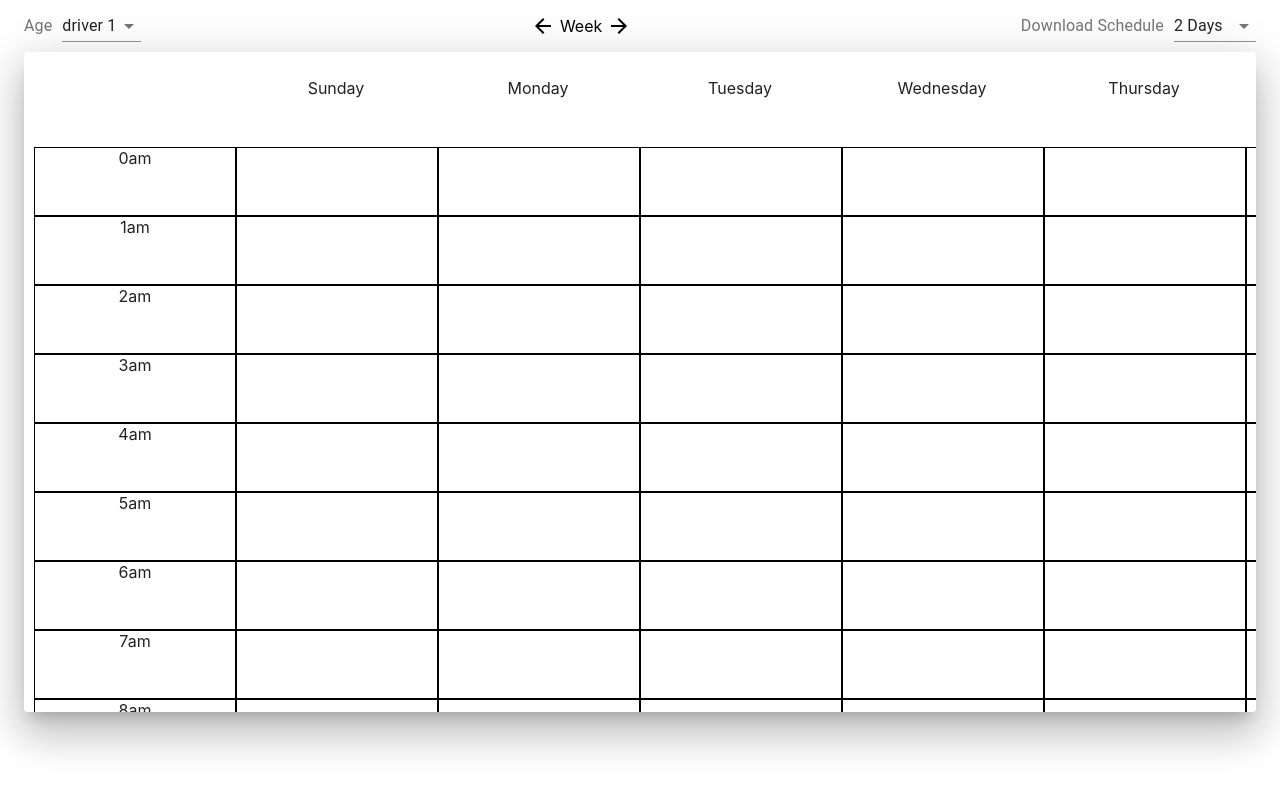
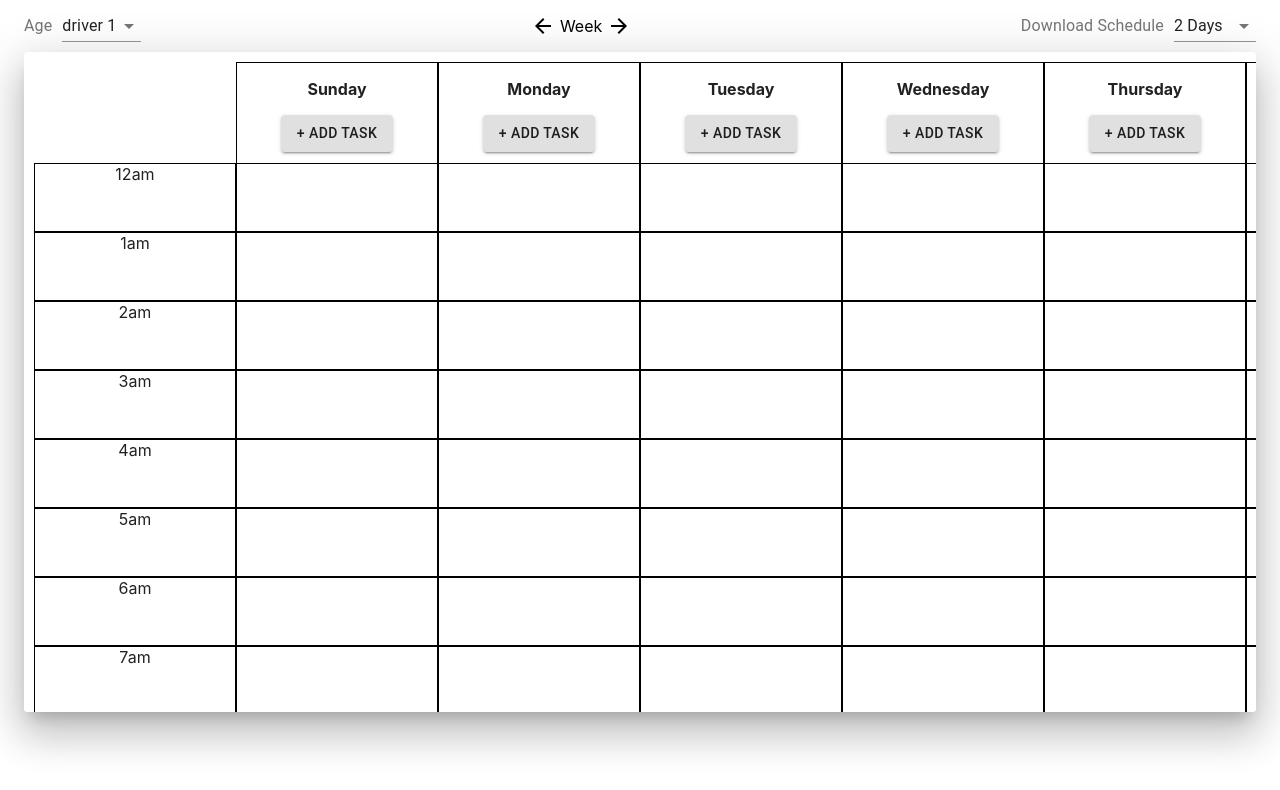
Before and after one commit to Leejoosub/Rose-Rocket-coding-challenge, a React (Create React App) app: page / in a window 1280 px wide. Shown: the top 790 px of the page. Built offline with nearby package versions, Linux system fonts and the light colour scheme.

Commit message:
added the add task button

```diff
--- a/src/components/UI/DayCalendar/DayCalendar.module.css
+++ b/src/components/UI/DayCalendar/DayCalendar.module.css
@@ -1,9 +1,20 @@
 .dayContainer {
+  position: relative;
   display: flex;
   flex-direction: column;
   justify-content: space-between;
 }
 
 .dayLabel {
-  position: relative;
+  position: absolute;
+  top: 0;
+  border: 1px solid black;
+  height: 100px;
+  width: var(--card-width);
+  padding-left: var(--card-padding-left);
+  padding-right: var(--card-padding-right);
 }
+
+.contentContainer {
+  padding-top: 101px;
+}
--- a/src/components/UI/DayCalendar/DayCalendar.tsx
+++ b/src/components/UI/DayCalendar/DayCalendar.tsx
@@ -1,6 +1,6 @@
 import React from "react";
 import styles from "./DayCalendar.module.css";
-import { Card } from "@material-ui/core";
+import Button from "@material-ui/core/Button";
 import HourCard from "../HourCard/HourCard/HourCard";
 
 interface DayCalendarProps {
@@ -17,12 +17,18 @@ export const DayCalendar = (props: DayCalendarProps) => {
   return (
     <div className={styles.dayContainer}>
       <div className={styles.dayLabel}>
+        <p>
+          <strong>{props.label}</strong>
+        </p>
+        <Button
+          variant="contained"
+          onClick={() => {
+            console.log("add task");
+          }}
+        >{` + Add Task`}</Button>
+      </div>
 
-        <HourCard position="no border">
-          <p>{props.label}</p>
-        </HourCard>
-      </div>
-      {hourly}
+      <div className={styles.contentContainer}>{hourly}</div>
     </div>
   );
 };
--- a/src/components/UI/TimeIndicators/TimeIndicator.module.css
+++ b/src/components/UI/TimeIndicators/TimeIndicator.module.css
@@ -2,8 +2,15 @@
   display: flex;
   flex-direction: column;
   justify-content: space-between;
+  position: relative;
 }
 
 .dayLabel {
-  position: relative;
+  position: absolute;
+  width: 100%;
+  background-color: white;
 }
+
+.contentContainer{
+  padding-top: 101px;
+}
--- a/src/components/UI/TimeIndicators/TimeIndicator.tsx
+++ b/src/components/UI/TimeIndicators/TimeIndicator.tsx
@@ -6,7 +6,15 @@ let hourly: JSX.Element[] = [];
 for (let i = 0; i <= 24; i++) {
   hourly.push(
     <HourCard key={i}>
-      <div>{i === 12 ? "12pm" : i < 12 ? `${i}am` : `${i - 12}pm`}</div>
+      <div>
+        {i === 12
+          ? "12pm"
+          : i === 0
+          ? "12am"
+          : i < 12
+          ? `${i}am`
+          : `${i - 12}pm`}
+      </div>
     </HourCard>
   );
 }
@@ -16,9 +24,8 @@ const TimeIndicator = () => {
     <div className={styles.dayContainer}>
       <div className={styles.dayLabel}>
         <HourCard position="no border" />
-
       </div>
-      {hourly}
+      <div className={styles.contentContainer}>{hourly}</div>
     </div>
   );
 };
```
